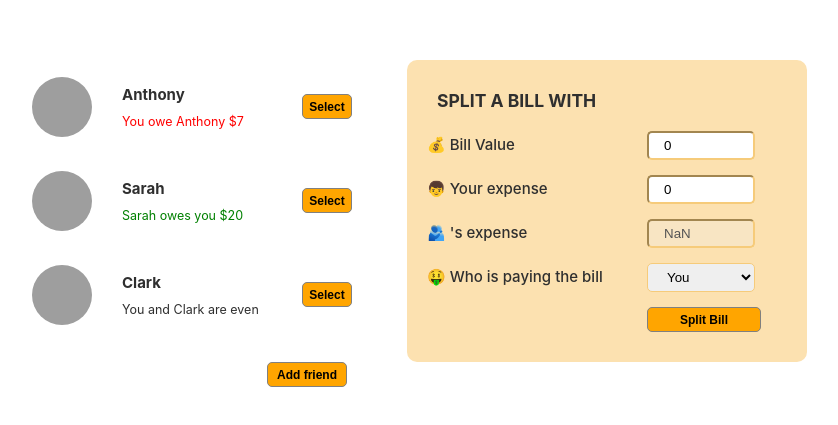
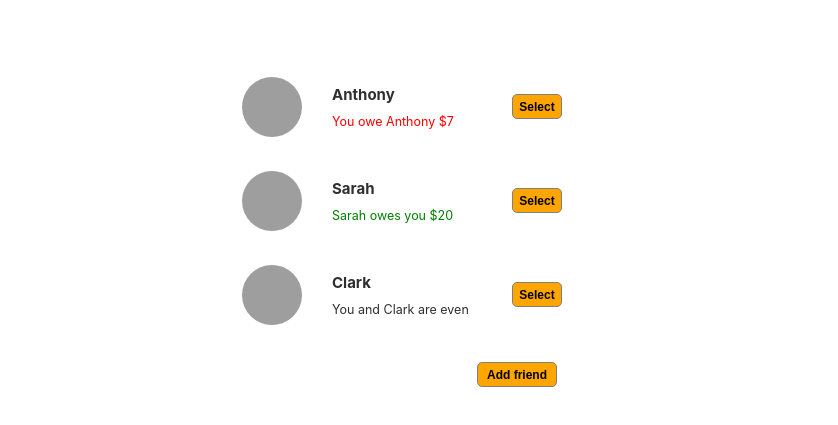
Before and after one commit to swiftybo/eat-n-split2, a React (Vite) app: page / in a window 1280 px wide. Shown: the part 167-592 px from the top of the page, without its empty margins (228-1066 px from the left). Built offline with nearby package versions, Linux system fonts and the light colour scheme; grey boxes are pictures that could not be loaded.

Commit message:
Conditionally render the BillForm depending on whether a friend has been selected or not

```diff
--- a/src/App.jsx
+++ b/src/App.jsx
@@ -98,6 +98,7 @@ export default function App() {
         />
       </section>
       <section id="right">
+        {selectedFriend && (
           <BillForm
             billDetails={billInputs}
             handleValue={handleNewValue}
@@ -111,6 +112,7 @@ export default function App() {
             }}
             currentFriend={selectedFriend}
           />
+        )}
       </section>
     </div>
   );
```
Lines whose indentation alone changed are shown as unchanged.
